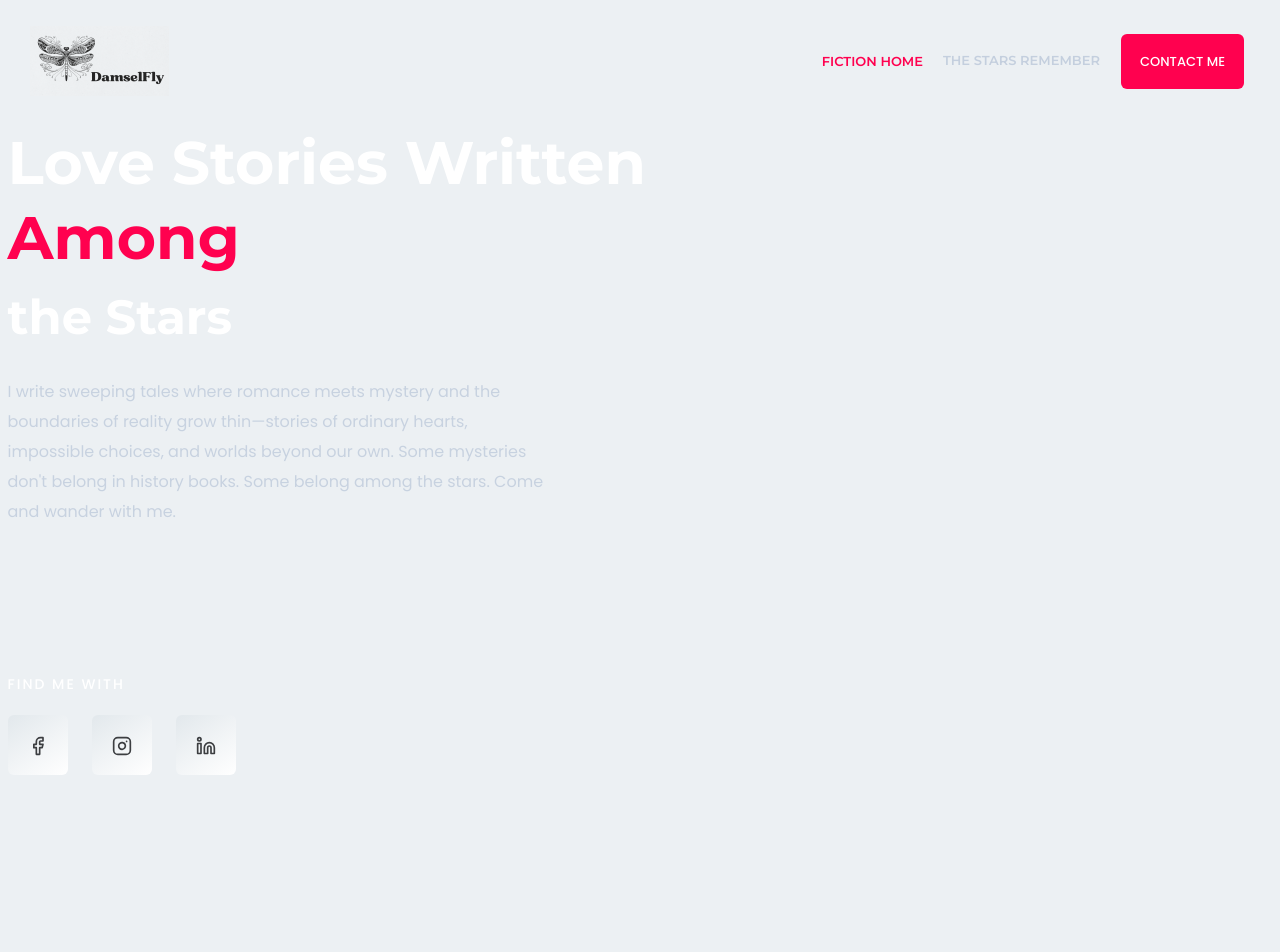
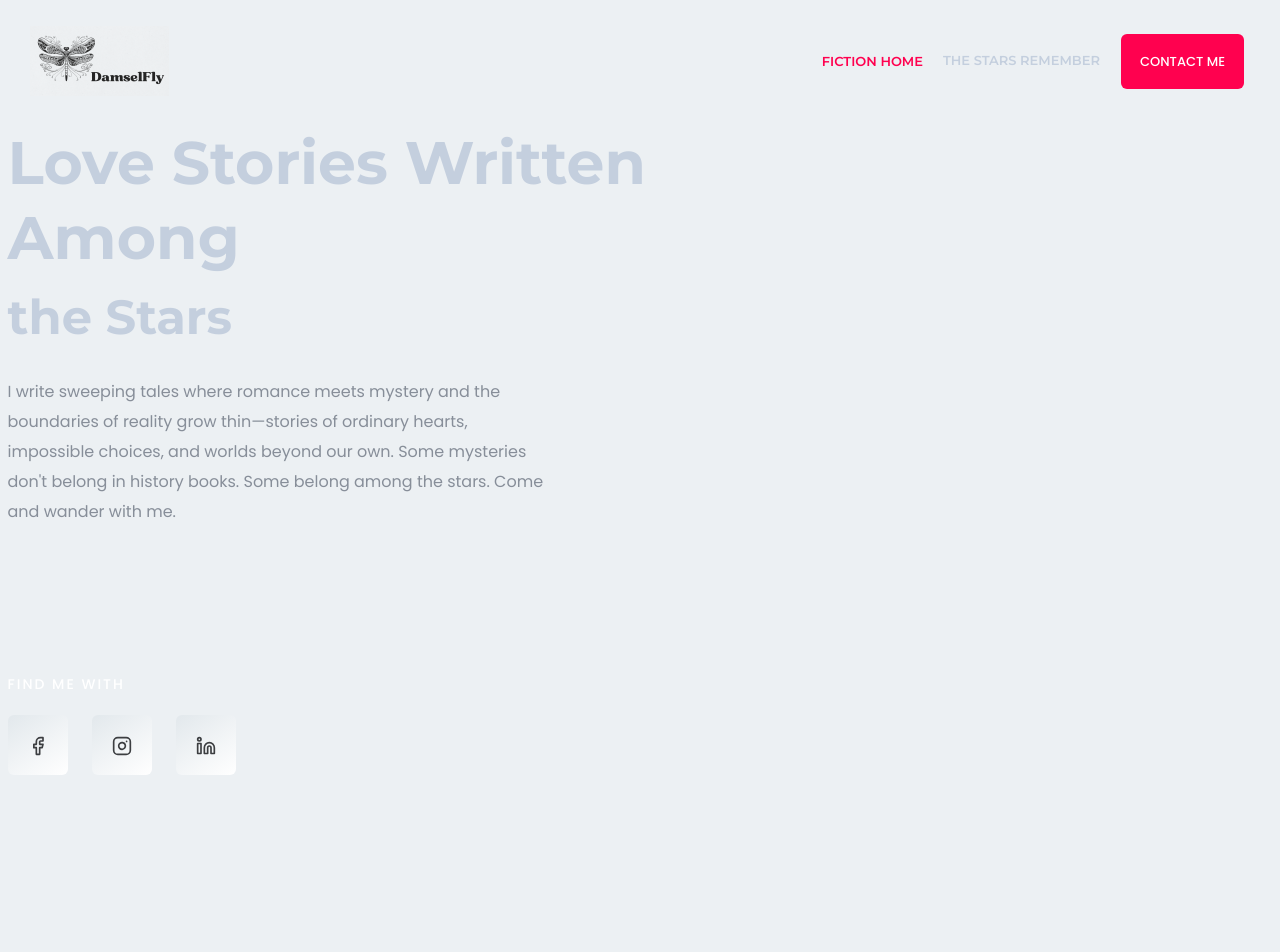
Before and after one commit to bobum/damselfly.org, a Jekyll site: the page built from fiction/index.html, in a window 1280 px wide. Shown: the top 952 px of the page. Built offline with Jekyll 4.4.1, drawn with Linux system fonts in a browser that asks for light colours; some web fonts are replaced.

Commit message:
Match fiction landing hero text colors to site palette
Override the pure-white hero heading and bright description with the
--color-lightn heading and --color-body copy used on the series page,
so the landing text no longer reads as too light.

```diff
--- a/fiction/index.html
+++ b/fiction/index.html
@@ -2,6 +2,20 @@
 layout: fiction_landing
 title: Fiction
 ---
+
+        <style>
+            /* Align hero text with the site palette (match series page colors):
+               heading -> --color-lightn, body copy -> --color-body */
+            #fiction-background-fader .content .inner .title,
+            #fiction-background-fader .content .inner .title span,
+            #fiction-background-fader .content .inner .title .span {
+                color: var(--color-lightn);
+            }
+            #fiction-background-fader .content .inner .description {
+                color: var(--color-body);
+                opacity: 1;
+            }
+        </style>
 
         <!-- Start Slider Area -->
         <div id="home" class="rn-slider-area">
```
